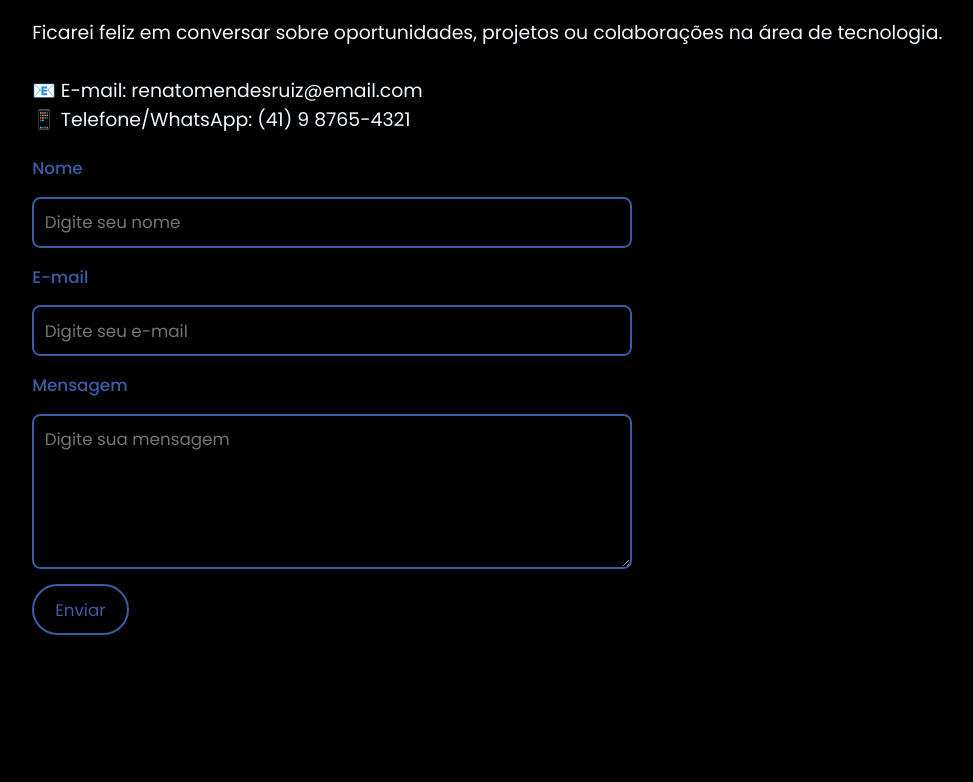
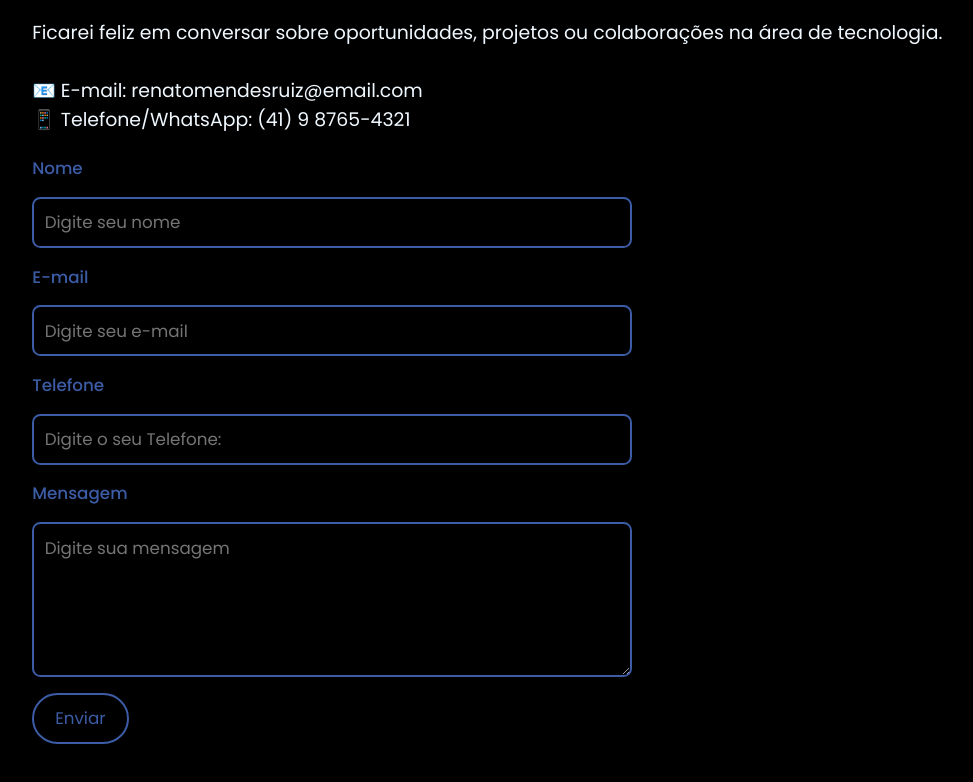
Before and after one commit to Renato-spec/SITE-FORMUL-RIO-3BIMESTRE, a plain HTML site: page index.html in a window 1280 px wide. Shown: the part 4102-4884 px from the top of the page, without its empty margins (83-1056 px from the left). Before the commit the page ends 4800 px from the top, so only its background shows below. Drawn offline with Linux system fonts and the light colour scheme.

Commit message:
Update index.html

```diff
--- a/index.html
+++ b/index.html
@@ -144,6 +144,8 @@
 
         <label for="email">E-mail</label>
         <input type="email" id="email" name="email" placeholder="Digite seu e-mail" required>
+        <label for="Telefone">Telefone</label>
+        <input type="text" id="Telefone" placeholder="Digite o seu Telefone:" required>
 
         <label for="mensagem">Mensagem</label>
             <textarea id="mensagem" name="mensagem" rows="5" placeholder="Digite sua mensagem" required></textarea>
```
